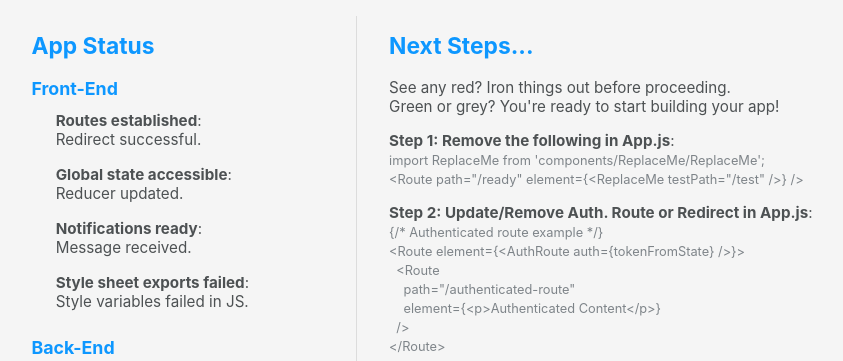
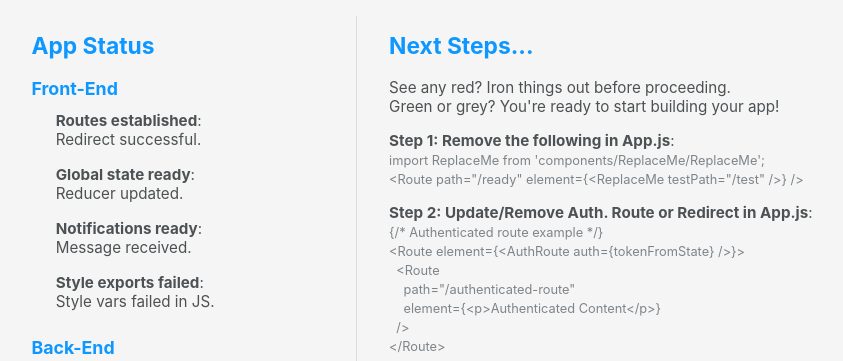
Before and after one commit to MikelMNJ/starter-app, a React (Create React App) app: page /ready in a window 1280 px wide. Shown: the top 361 px of the page, without its empty margins (218-1061 px from the left). Built offline with nearby package versions, Linux system fonts and the light colour scheme; no server answers; some icons are missing.

Commit message:
Status wording change.

```diff
--- a/src/components/ReplaceMe/CheckAPI.js
+++ b/src/components/ReplaceMe/CheckAPI.js
@@ -41,13 +41,13 @@ export const CheckAPI = props => {
       <Status color={mongoURI ? (statusOK ? colors.green : colors.red) : colors.grey} text={
         <p>
           <strong>
-            API {mongoURI ? (statusOK ? "connected" : "offline") : "unknown"}
+            API {mongoURI ? (statusOK ? "ready" : "offline") : "unknown"}
           </strong>:<br />
 
           {!mongoURI && "No database connection. "}
           {mongoURI && (
             statusOK
-              ? "Response received."
+              ? `Response ${status?.code}: ${status?.text}`
               : `Error ${status?.code}: ${status?.text || "No test path provided."}`
           )}
         </p>
--- a/src/components/ReplaceMe/CheckState.js
+++ b/src/components/ReplaceMe/CheckState.js
@@ -23,7 +23,7 @@ export const CheckState = props => {
       <Status color={sampleSelector ? colors.green : colors.red} text={
         <p>
           <strong>
-            Global state {sampleSelector ? "accessible" : "inaccessible"}
+            Global state {sampleSelector ? "ready" : "offline"}
           </strong>:<br />
 
           Reducer {sampleSelector ? "updated" : "could not be reached"}.
--- a/src/components/ReplaceMe/CheckStyles.js
+++ b/src/components/ReplaceMe/CheckStyles.js
@@ -10,10 +10,10 @@ export const CheckStyles = props => {
       <Status color={stylesheetVar ? colors.green : colors.red} text={
         <p>
           <strong>
-            Style sheet exports {stylesheetVar ? "loaded" : "failed"}
+            Style exports {stylesheetVar ? "ready" : "failed"}
           </strong>:<br />
 
-          Style variables {stylesheetVar ? "used" : "failed"} in JS.
+          Style vars {stylesheetVar ? "used" : "failed"} in JS.
         </p>
       } />
     </Fragment>
```
